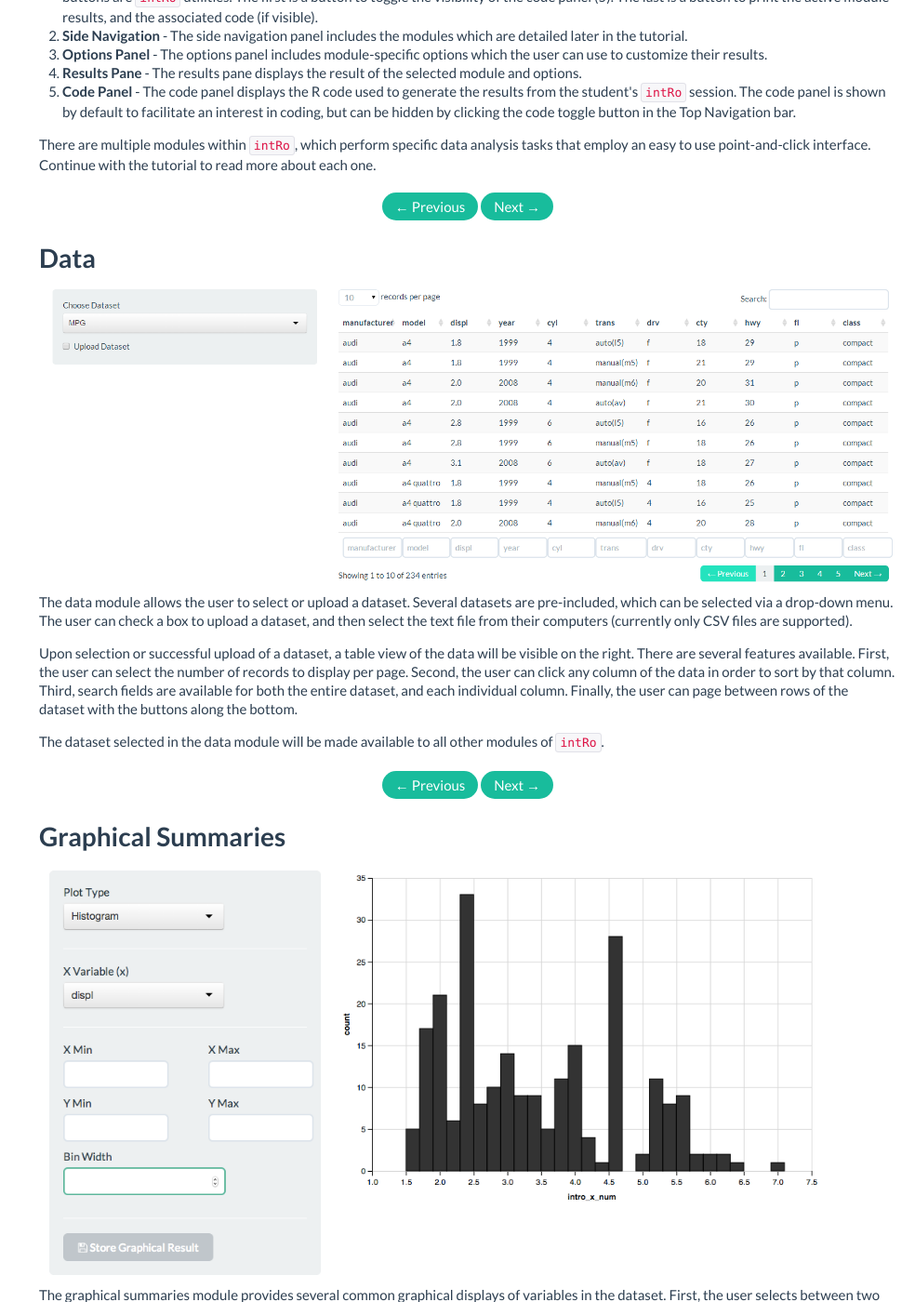
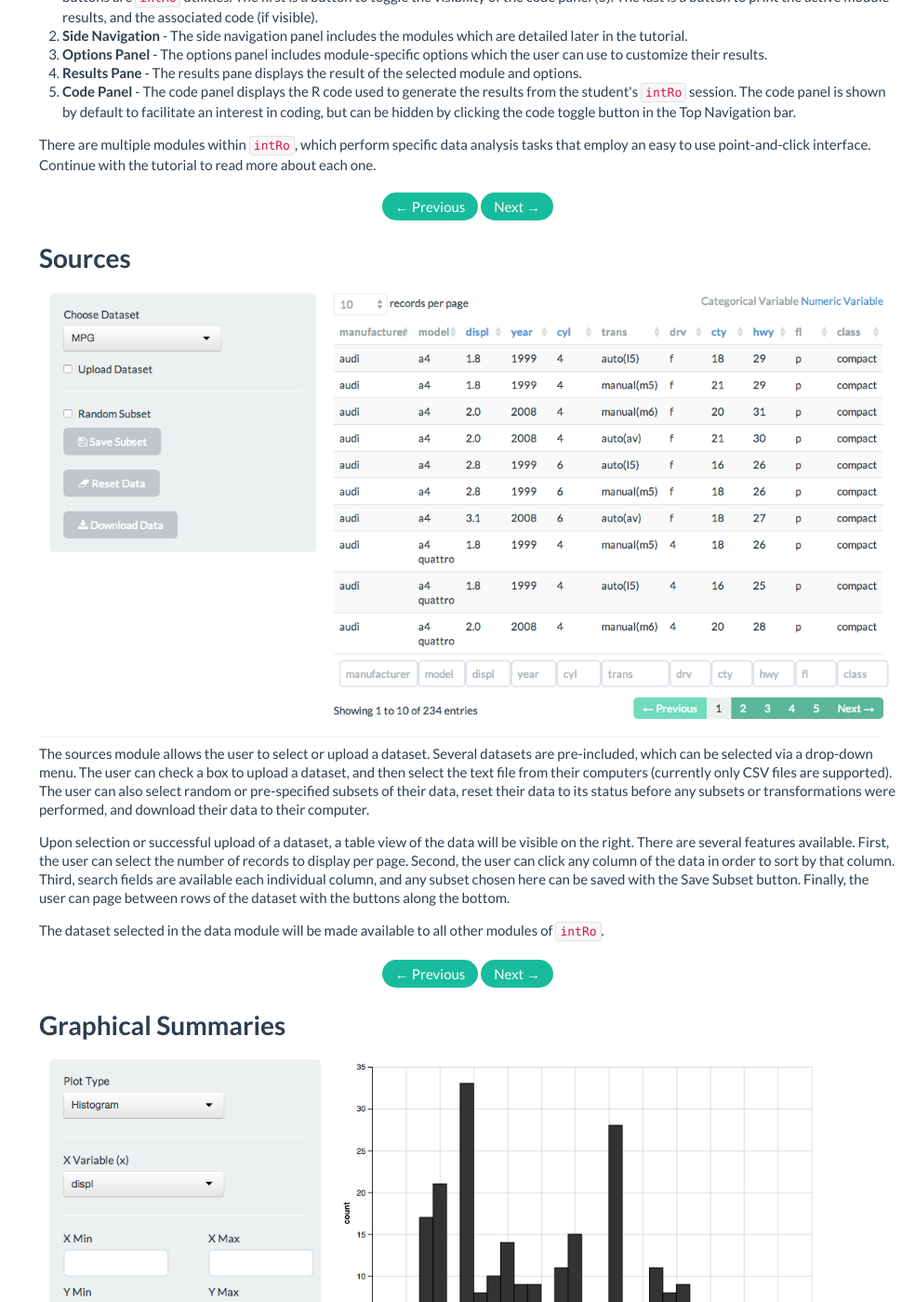
Before and after one commit to gammarama/intRo, a Jekyll site: the page built from index.html, in a window 1280 px wide and 1400 px high, scrolled down 1312 px. Shown: the whole window at 93% size, without its empty margins (296-1280 px from the left). Built offline with Jekyll 4.4.1, drawn with Linux system fonts in a browser that asks for light colours; nearby versions of some CDN libraries; Markdown is read by kramdown in place of the engine named in the settings.

Commit message:
Starting to update documentation...

```diff
--- a/_includes/data.html
+++ b/_includes/data.html
@@ -1,9 +1,9 @@
-<h3>Data</h3>
+<h3>Sources</h3>
 
-<img src="{{ site.baseurl }}/images/data_module.png" align="center" width="100%">
+<img src="{{ site.baseurl }}/images/sources_module.png" align="center" width="100%">
 
-<p>The data module allows the user to select or upload a dataset. Several datasets are pre-included, which can be selected via a drop-down menu. The user can check a box to upload a dataset, and then select the text file from their computers (currently only CSV files are supported).</p>
+<p>The sources module allows the user to select or upload a dataset. Several datasets are pre-included, which can be selected via a drop-down menu. The user can check a box to upload a dataset, and then select the text file from their computers (currently only CSV files are supported). The user can also select random or pre-specified subsets of their data, reset their data to its status before any subsets or transformations were performed, and download their data to their computer.</p>
 
-<p>Upon selection or successful upload of a dataset, a table view of the data will be visible on the right. There are several features available. First, the user can select the number of records to display per page. Second, the user can click any column of the data in order to sort by that column. Third, search fields are available for both the entire dataset, and each individual column. Finally, the user can page between rows of the dataset with the buttons along the bottom.</p>
+<p>Upon selection or successful upload of a dataset, a table view of the data will be visible on the right. There are several features available. First, the user can select the number of records to display per page. Second, the user can click any column of the data in order to sort by that column. Third, search fields are available each individual column, and any subset chosen here can be saved with the Save Subset button. Finally, the user can page between rows of the dataset with the buttons along the bottom.</p>
 
 <p>The dataset selected in the data module will be made available to all other modules of <code>intRo</code>.</p>
```
Also changed, not shown: _includes/transform.html (added, +7 -0 lines), images/data_module.png (deleted), images/regression_module.png (deleted).
